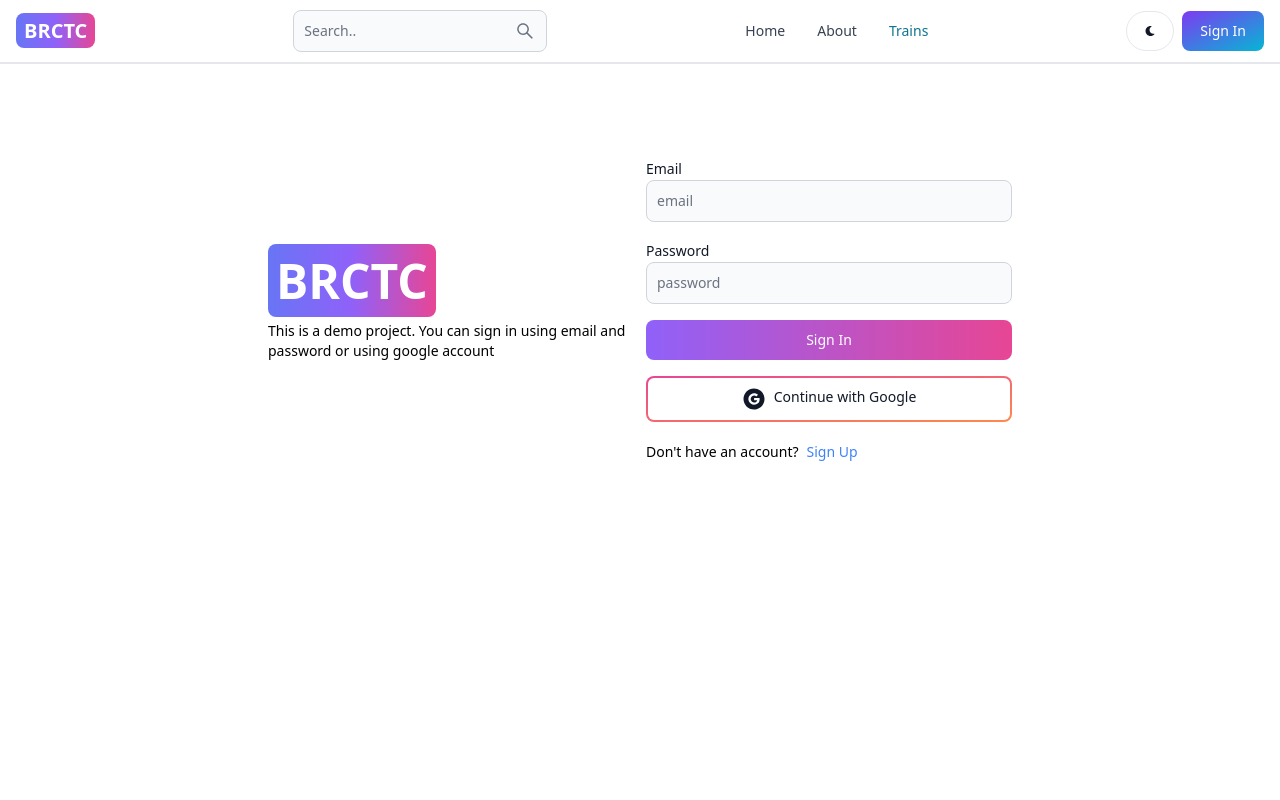
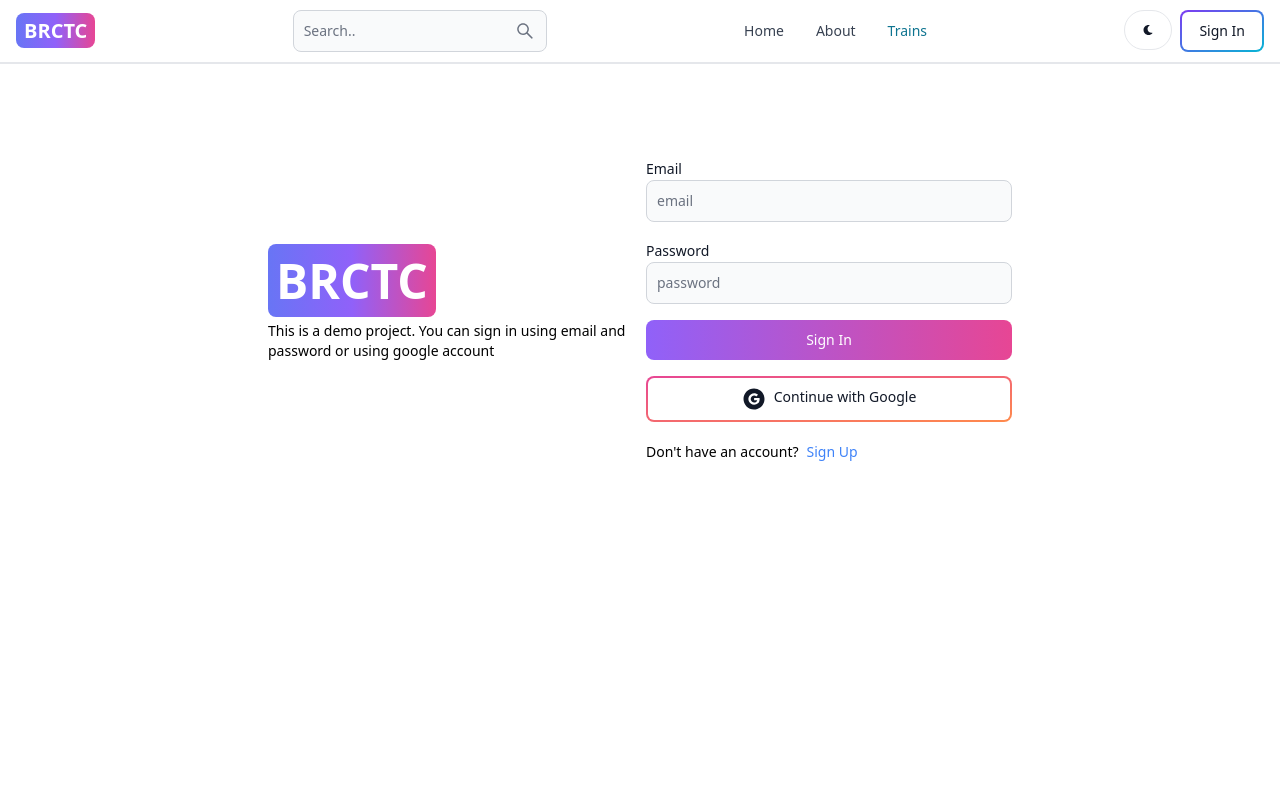
Before and after one commit to sachinpalsp917/BRCTC, a React (Vite) app in the folder frontend/: page /signin in a window 1280 px wide. Shown: the top 800 px of the page. Built offline with nearby package versions, Linux system fonts and the light colour scheme.

Commit message:
update header component with user data

```diff
--- a/frontend/src/components/Header.jsx
+++ b/frontend/src/components/Header.jsx
@@ -1,10 +1,12 @@
-import { Button, Navbar, TextInput } from "flowbite-react";
+import { Button, Navbar, TextInput, Avatar, Dropdown } from "flowbite-react";
 import { Link, useLocation } from "react-router-dom";
 import { AiOutlineSearch } from "react-icons/ai";
 import { FaMoon } from "react-icons/fa";
+import { useSelector } from "react-redux";
 
 export default function Header() {
   const path = useLocation().pathname;
+  const { currentUser } = useSelector((state) => state.user);
   return (
     <Navbar className="border-b-2">
       {/* main icon */}
@@ -34,9 +36,33 @@
         <Button className="w-12 h-10 hidden sm:inline" color="gray" pill>
           <FaMoon />
         </Button>
-        <Link to="/signin">
-          <Button gradientDuoTone="purpleToBlue">Sign In</Button>
-        </Link>
+        {currentUser ? (
+          <Dropdown
+            arrowIcon={false}
+            inline
+            label={
+              <Avatar alt="user" img={currentUser.profilePicture} rounded />
+            }
+          >
+            <Dropdown.Header>
+              <span className="block text-sm">@{currentUser.username}</span>
+              <span className="block text-sm font-medium truncate">
+                {currentUser.email}
+              </span>
+            </Dropdown.Header>
+            <Link to="/dashboard?tab=profile">
+              <Dropdown.Item>Profile</Dropdown.Item>
+            </Link>
+            <Dropdown.Divider />
+            <Dropdown.Item>Sign Out</Dropdown.Item>
+          </Dropdown>
+        ) : (
+          <Link to="/signin">
+            <Button gradientDuoTone="purpleToBlue" outline>
+              Sign In
+            </Button>
+          </Link>
+        )}
         <Navbar.Toggle />
       </div>
       {/* menu bar */}
--- a/frontend/src/firebase.js
+++ b/frontend/src/firebase.js
@@ -5,7 +5,7 @@
 
 // Your web app's Firebase configuration
 const firebaseConfig = {
-  apiKey: "AIzaSyB84Z6Cy0FNiji2m_cEwEGxn1yxbMLdmuE",
+  apiKey: import.meta.env.VITE_FIREBASE_API_KEY,
   authDomain: "brctc-116e8.firebaseapp.com",
   projectId: "brctc-116e8",
   storageBucket: "brctc-116e8.appspot.com",
```
Also changed, not shown: 2 other files (tests, documents, lock files or other folders).
